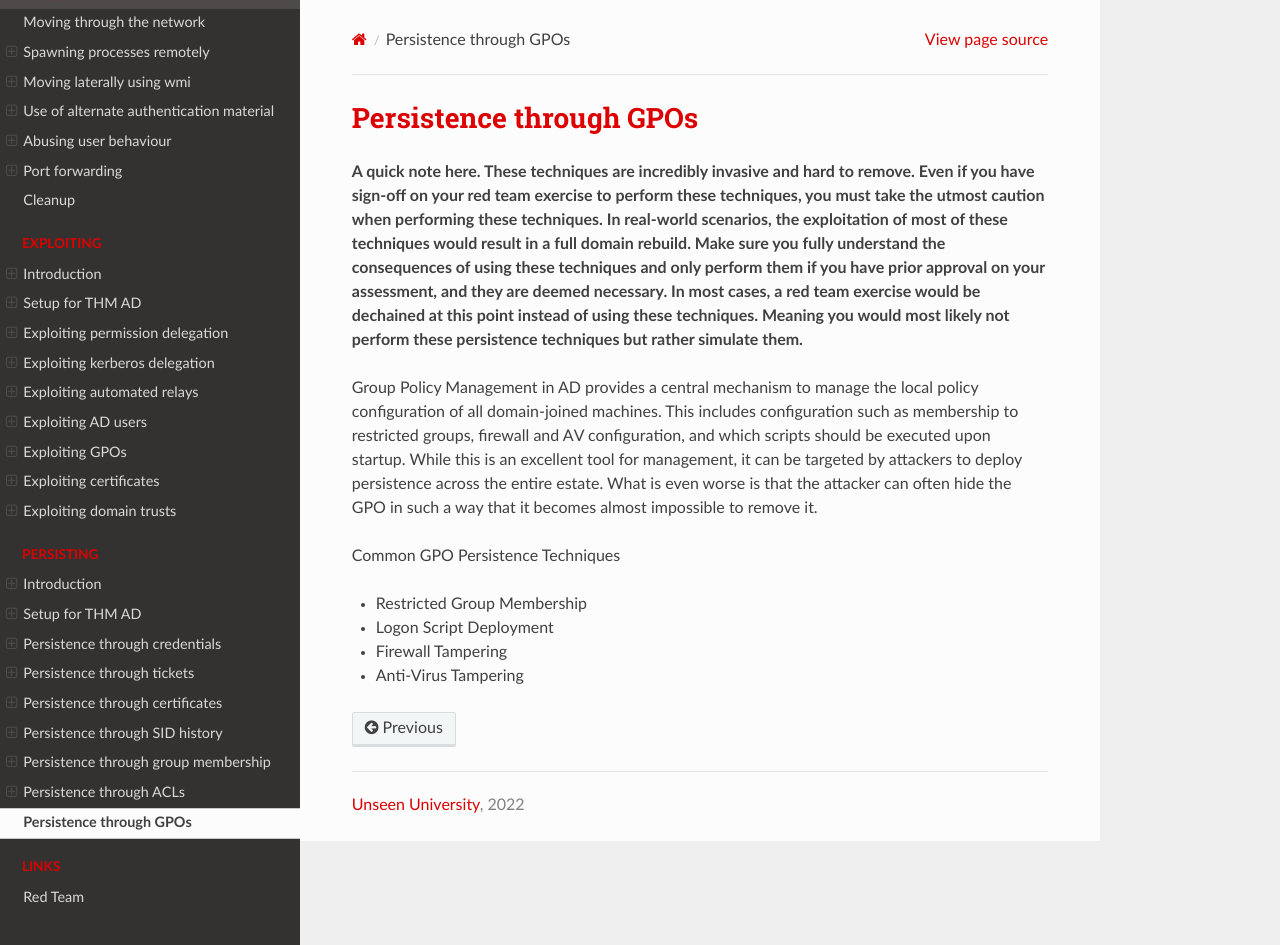
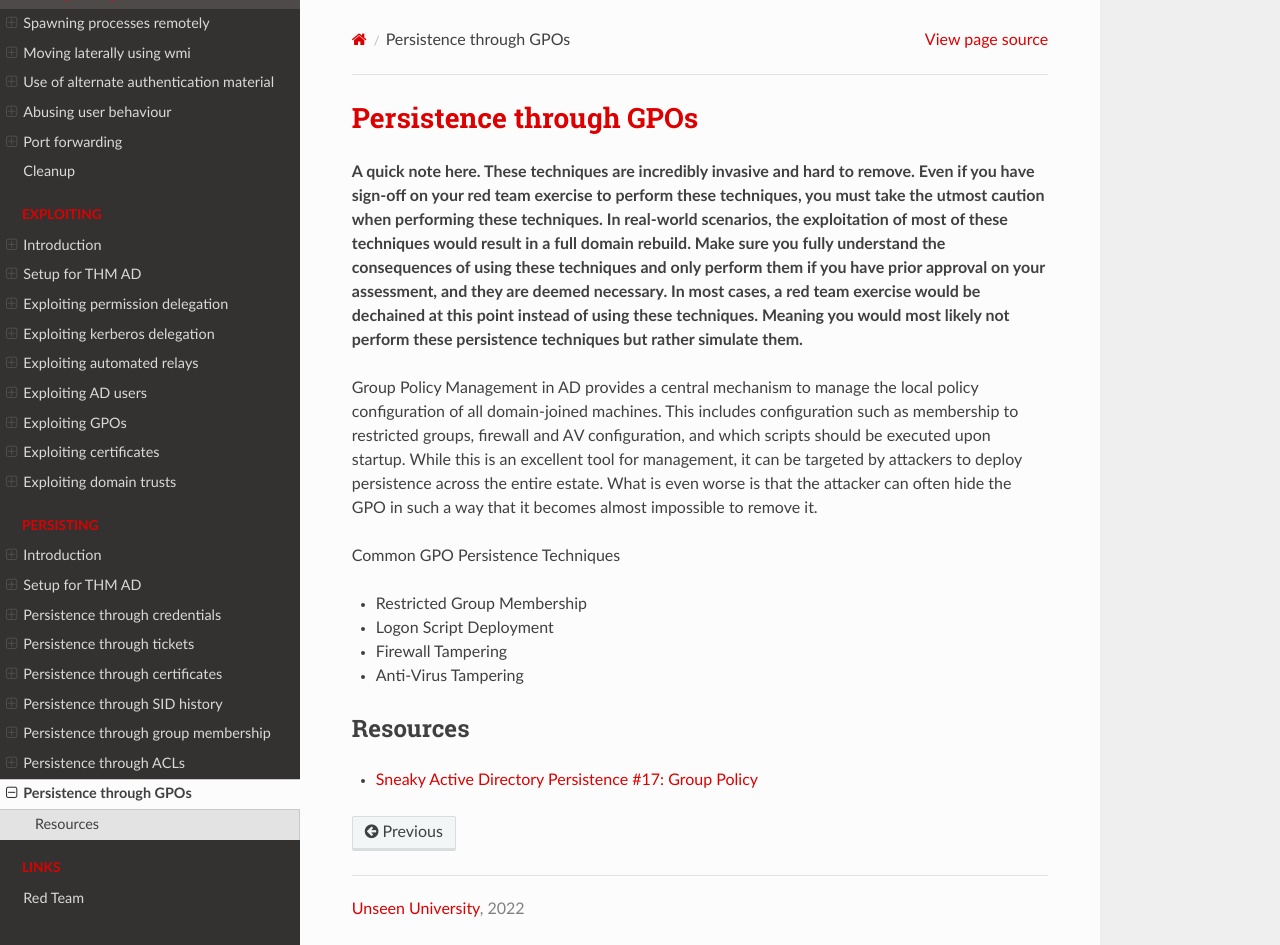
Before and after one commit to tymyrddin/red-ad, a Sphinx documentation site: the page built from source/docs/persist/gpos.md, in a window 1280 px wide and 945 px high. Built offline with Sphinx 7.4.7 and the Read the Docs theme 2.0.0, drawn with Linux system fonts in a browser that asks for light colours.

Commit message:
Version 0.1

```diff
--- a/source/docs/persist/gpos.md
+++ b/source/docs/persist/gpos.md
@@ -14,3 +14,7 @@ Common GPO Persistence Techniques
 * Logon Script Deployment
 * Firewall Tampering
 * Anti-Virus Tampering
+
+## Resources
+
+* [Sneaky Active Directory Persistence #17: Group Policy](https://adsecurity.org/?p=2716)
```
